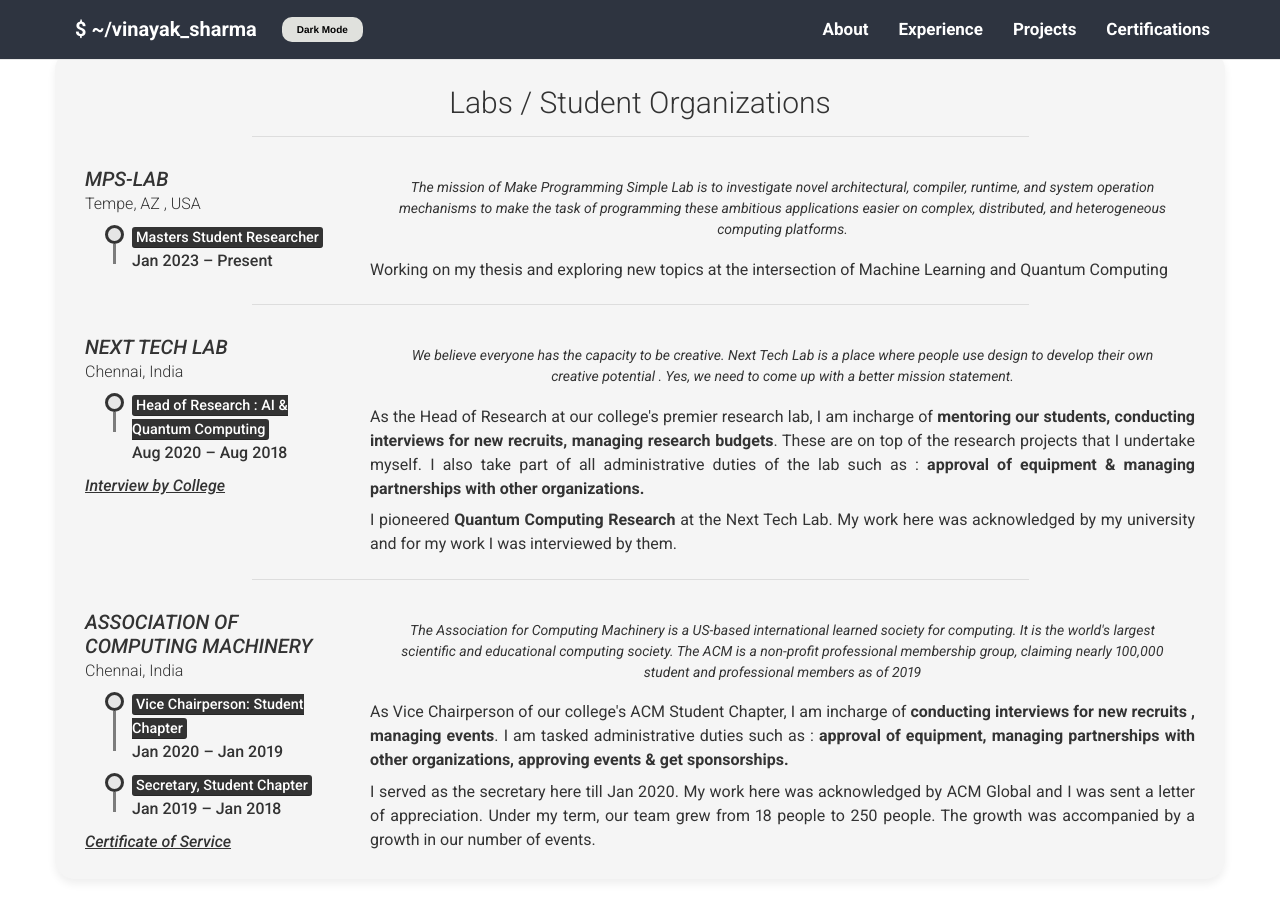
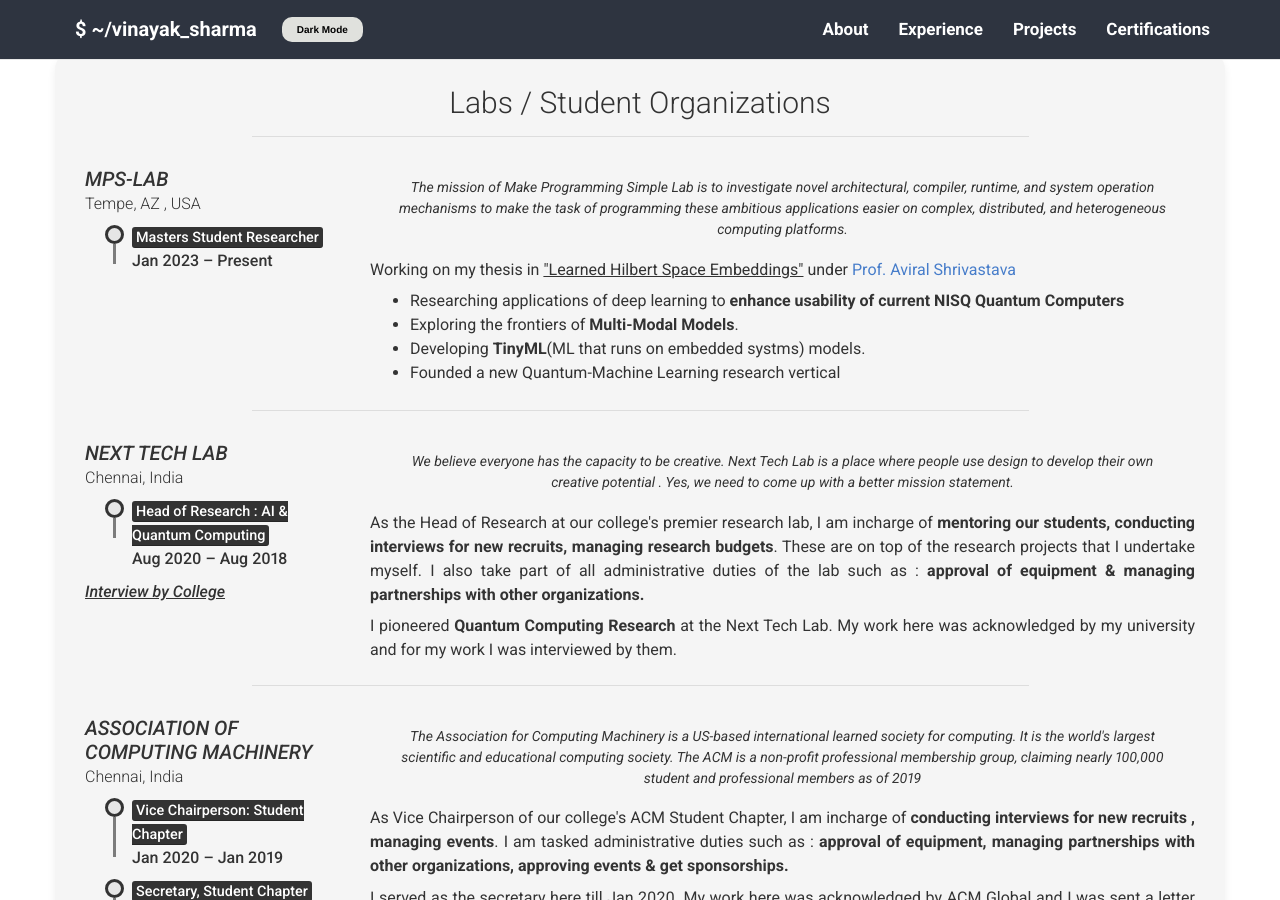
Before and after one commit to vinayak19th/vinayak19th.github.io, a Jekyll site: the page built from pages/experience.html, in a window 1280 px wide and 900 px high, scrolled down 1639 px. Built offline with Jekyll 4.4.1, drawn with Linux system fonts in a browser that asks for light colours; nearby versions of some CDN libraries.

Commit message:
Updated lab

```diff
--- a/_data/experience_edu.yml
+++ b/_data/experience_edu.yml
@@ -7,7 +7,14 @@
     The mission of Make Programming Simple Lab is to investigate novel architectural, compiler, runtime, and system operation mechanisms to make the task of programming these
     ambitious applications easier on complex, distributed, and heterogeneous computing platforms.
   description: > # this will include new lines to allow paragraphs
-    <p>Working on my thesis and exploring new topics at the intersection of Machine Learning and Quantum Computing</p>
+    Working on my thesis in <u>"Learned Hilbert Space Embeddings"</u> under [Prof. Aviral Shrivastava](https://search.asu.edu/profile/969623)
+
+    <ul>
+      <li>Researching applications of deep learning to <b>enhance usability of current NISQ Quantum Computers</b></li>
+      <li>Exploring the frontiers of <b>Multi-Modal Models</b>.</li>
+      <li>Developing <b>TinyML</b>(ML that runs on embedded systms) models.</li>
+      <li>Founded a new Quantum-Machine Learning research vertical</li>
+    </ul>
 
 - layout: layout/left-ex
   company: NEXT TECH LAB
```
